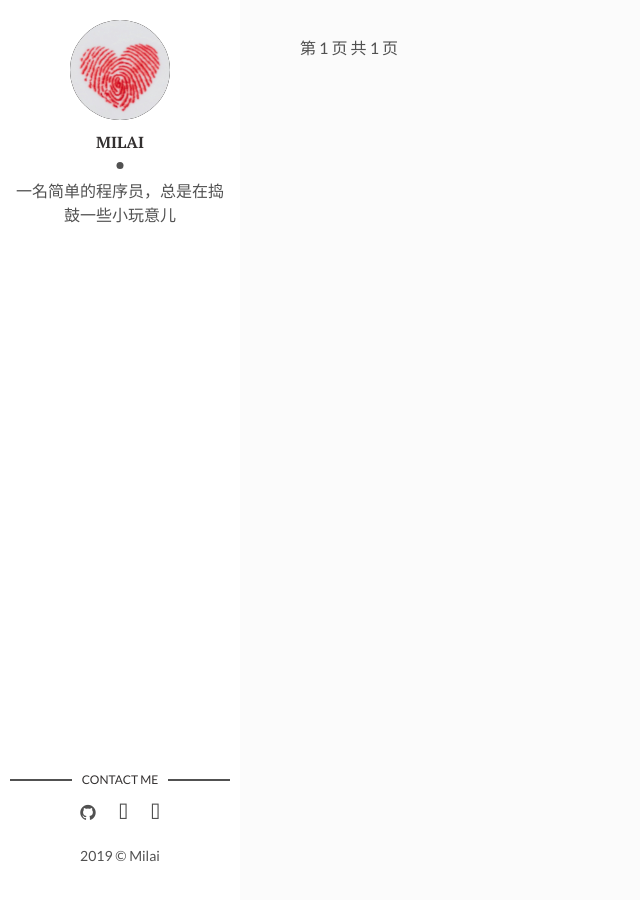
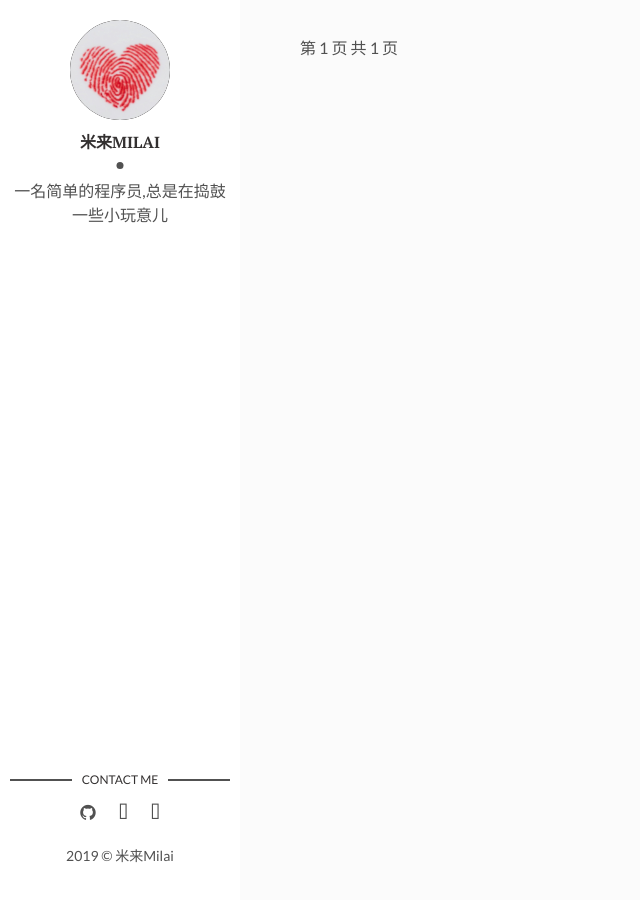
Before and after one commit to weilai1917/weilai1917.github.io, a Jekyll site: the page built from index.html, in a window 1280 px wide. Shown: the whole page, without its empty margins (0-640 px from the left). Built offline with Jekyll 4.4.1, drawn with Linux system fonts in a browser that asks for light colours; the list of posts is cut into pages by our own code.

Commit message:
文件无法抓取，修改一下名称

```diff
--- a/_config.yml
+++ b/_config.yml
@@ -7,9 +7,9 @@ url: ""
 
 future: true
 # Author Settings
-author: Milai # add your name
+author: 米来Milai # add your name
 author-img: milai.jpg # add your photo
-about-author: 一名简单的程序员，总是在捣鼓一些小玩意儿
+about-author: 一名简单的程序员,总是在捣鼓一些小玩意儿
 social-cnblog: weilai1917 # add your Twitter handle
 social-github: weilai1917 # add your Github handle
 social-jianshu: bb0bded1fafa
--- a/_posts/2019.11.5-简爱冒险使用手册.markdown
+++ b/_posts/2019.11.5-MilaiSoft-Help.markdown
@@ -1,8 +1,8 @@
 ---
 layout: post
-title: "简爱冒险使用手册"
+title: 简爱冒险使用手册
 date: 2019-11-05 17:00:20 +0300
-description: "韩服冒险岛登陆器使用手册."
+description: 韩服冒险岛登陆器使用手册.
 img: i-rest.jpg
 fig-caption:
 tags: [韩服, 冒险岛, 登陆器]
```
